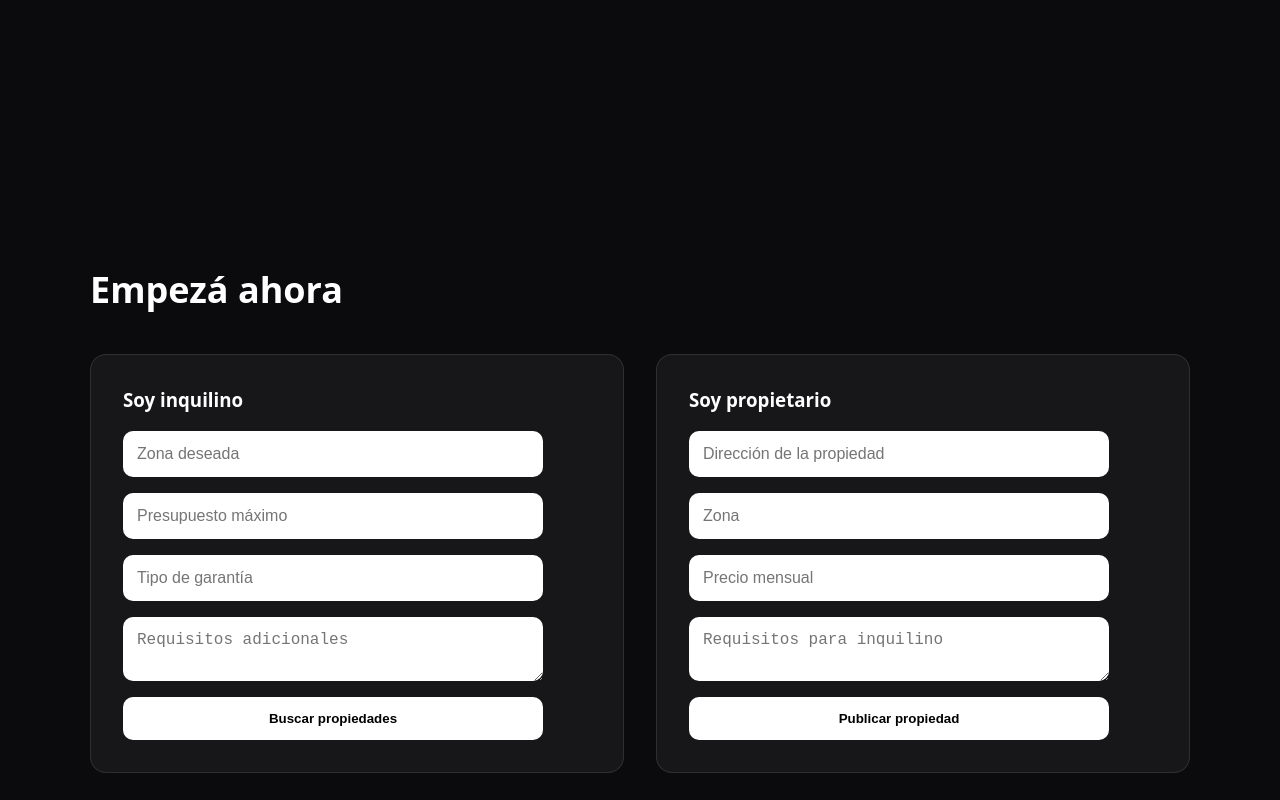
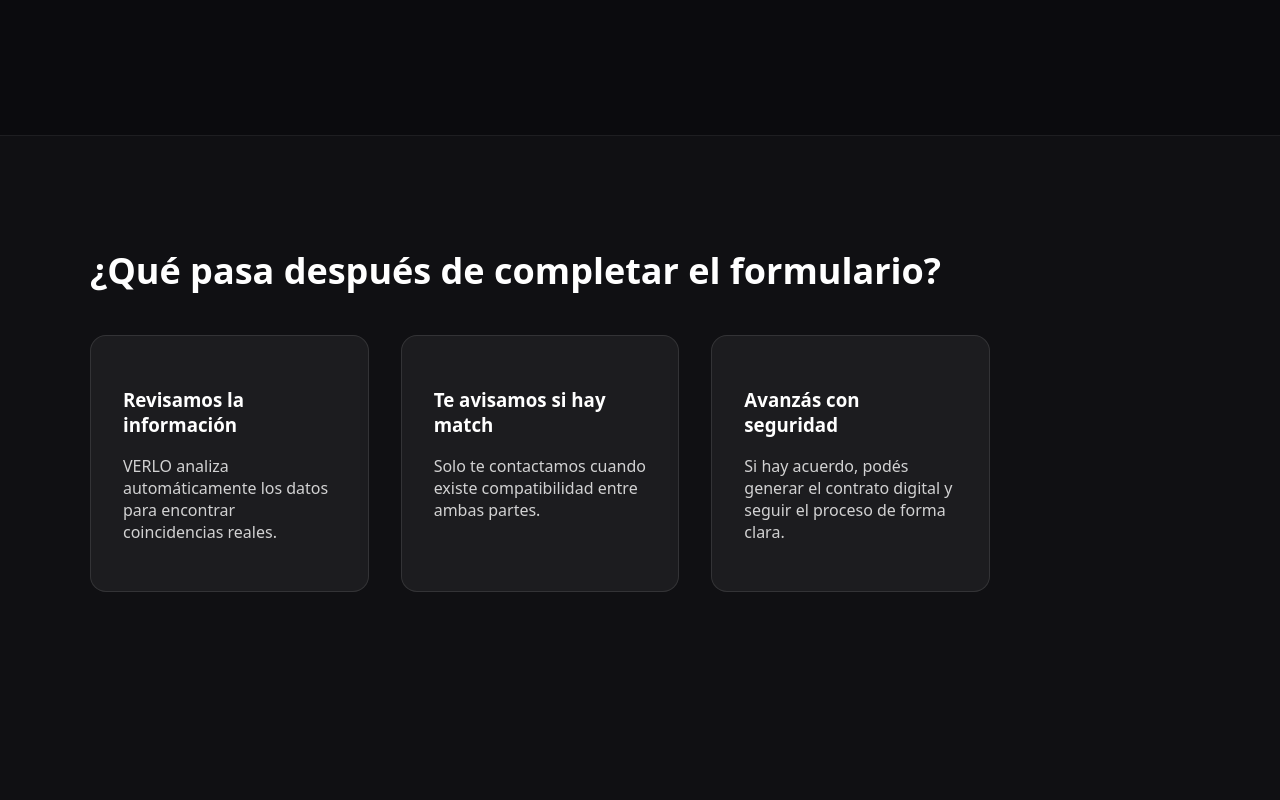
Before and after one commit to rentverlo-dotcom/verlo, a Next.js app: page / in a window 1280 px wide. Shown: the part 3920-4720 px from the top of the page. Built offline with nearby package versions, Linux system fonts and the light colour scheme.

Commit message:
Update page.tsx

```diff
--- a/app/page.tsx
+++ b/app/page.tsx
@@ -220,6 +220,53 @@ export default function HomePage() {
   </div>
 </section>
 
+      {/* QUE PASA DESPUES */}
+<section
+  style={{
+    padding: "80px 24px",
+    background: "rgba(255,255,255,0.02)",
+    borderTop: "1px solid rgba(255,255,255,0.06)",
+    borderBottom: "1px solid rgba(255,255,255,0.06)",
+  }}
+>
+  <div className="container">
+    <h2>¿Qué pasa después de completar el formulario?</h2>
+
+    <div
+      style={{
+        display: "grid",
+        gridTemplateColumns: "repeat(3, 1fr)",
+        gap: "32px",
+        marginTop: "40px",
+        maxWidth: "900px",
+      }}
+    >
+      <div className="card">
+        <h3>Revisamos la información</h3>
+        <p>
+          VERLO analiza automáticamente los datos para encontrar coincidencias
+          reales.
+        </p>
+      </div>
+
+      <div className="card">
+        <h3>Te avisamos si hay match</h3>
+        <p>
+          Solo te contactamos cuando existe compatibilidad entre ambas partes.
+        </p>
+      </div>
+
+      <div className="card">
+        <h3>Avanzás con seguridad</h3>
+        <p>
+          Si hay acuerdo, podés generar el contrato digital y seguir el proceso
+          de forma clara.
+        </p>
+      </div>
+    </div>
+  </div>
+</section>
+
 
       {/* FORMS */}
       <section
```
